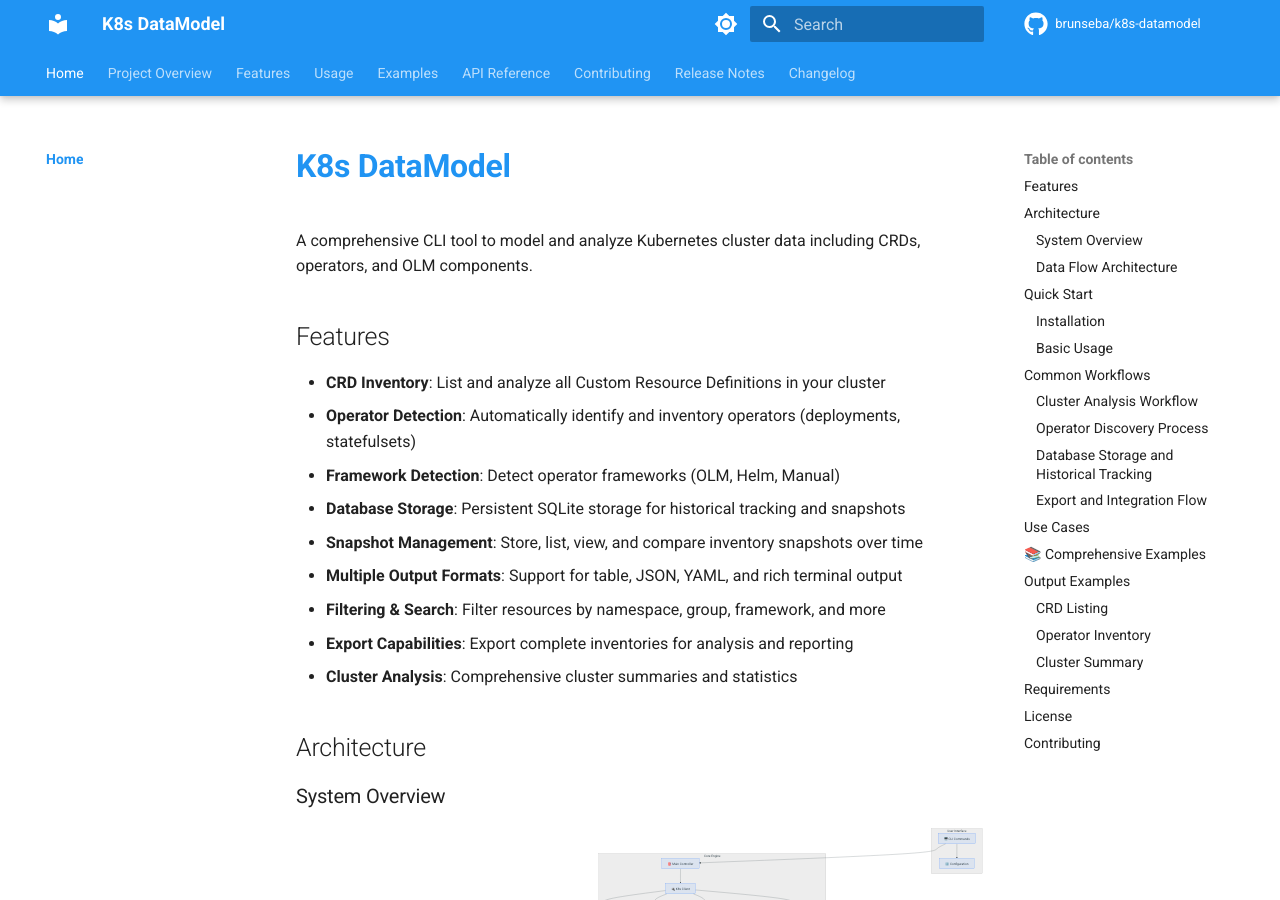
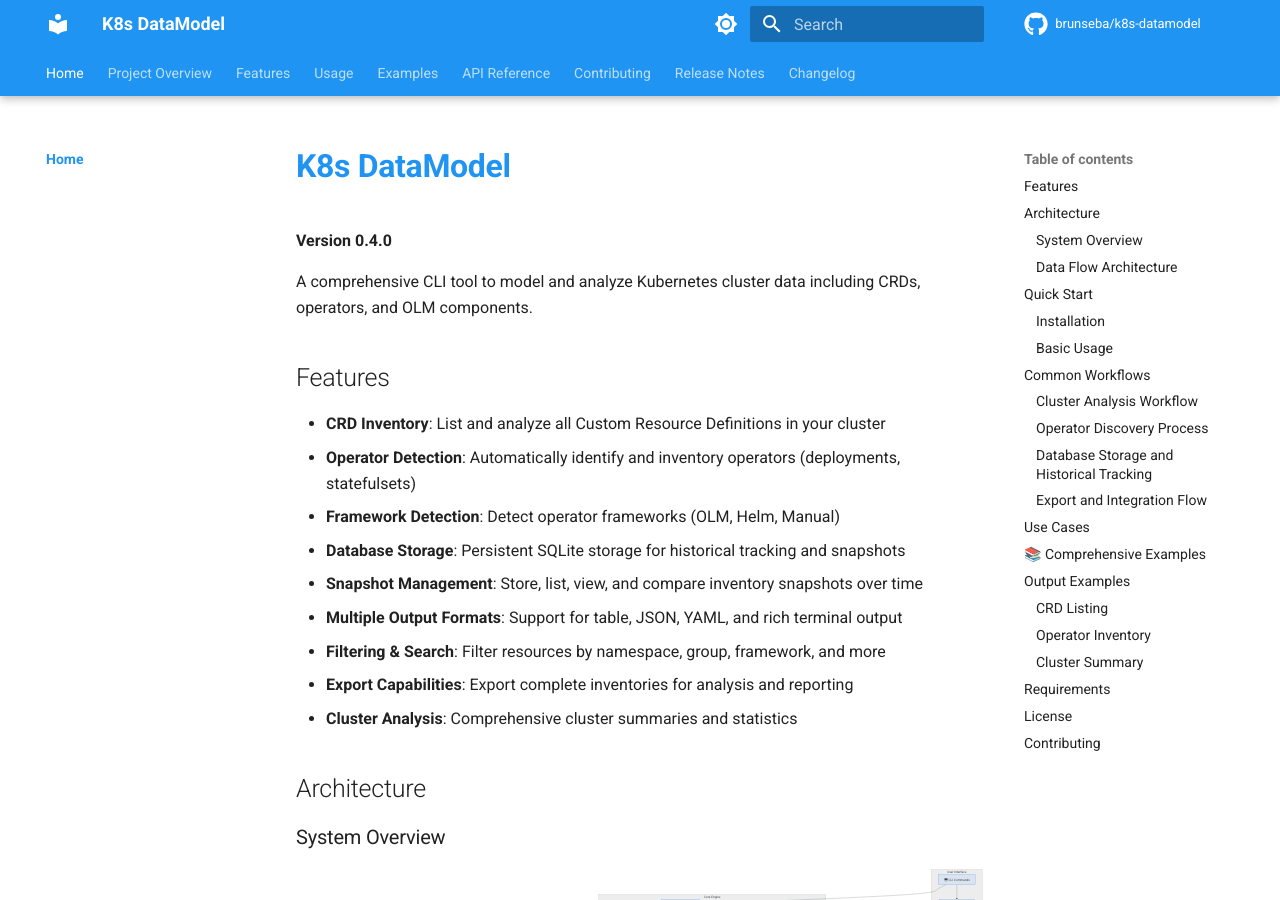
Before and after one commit to brunseba/k8s-datamodel, an MkDocs documentation site: the page built from docs/index.md, in a window 1280 px wide and 900 px high. Built offline with MkDocs 1.6.1 and Material for MkDocs 9.7.7, drawn with Linux system fonts in a browser that asks for light colours; comment, search, counter and statistics services are not loaded; the version menu is left out.

Commit message:
docs: update version to 0.4.0 in documentation

```diff
--- a/docs/index.md
+++ b/docs/index.md
@@ -1,4 +1,6 @@
 # K8s DataModel
+
+**Version 0.4.0**
 
 A comprehensive CLI tool to model and analyze Kubernetes cluster data including CRDs, operators, and OLM components.
 
--- a/mkdocs.yml
+++ b/mkdocs.yml
@@ -108,6 +108,7 @@
       link: https://github.com/brun-s
   version:
     provider: mike
+    default: 0.4.0
 
 extra_css:
   - stylesheets/extra.css
```
